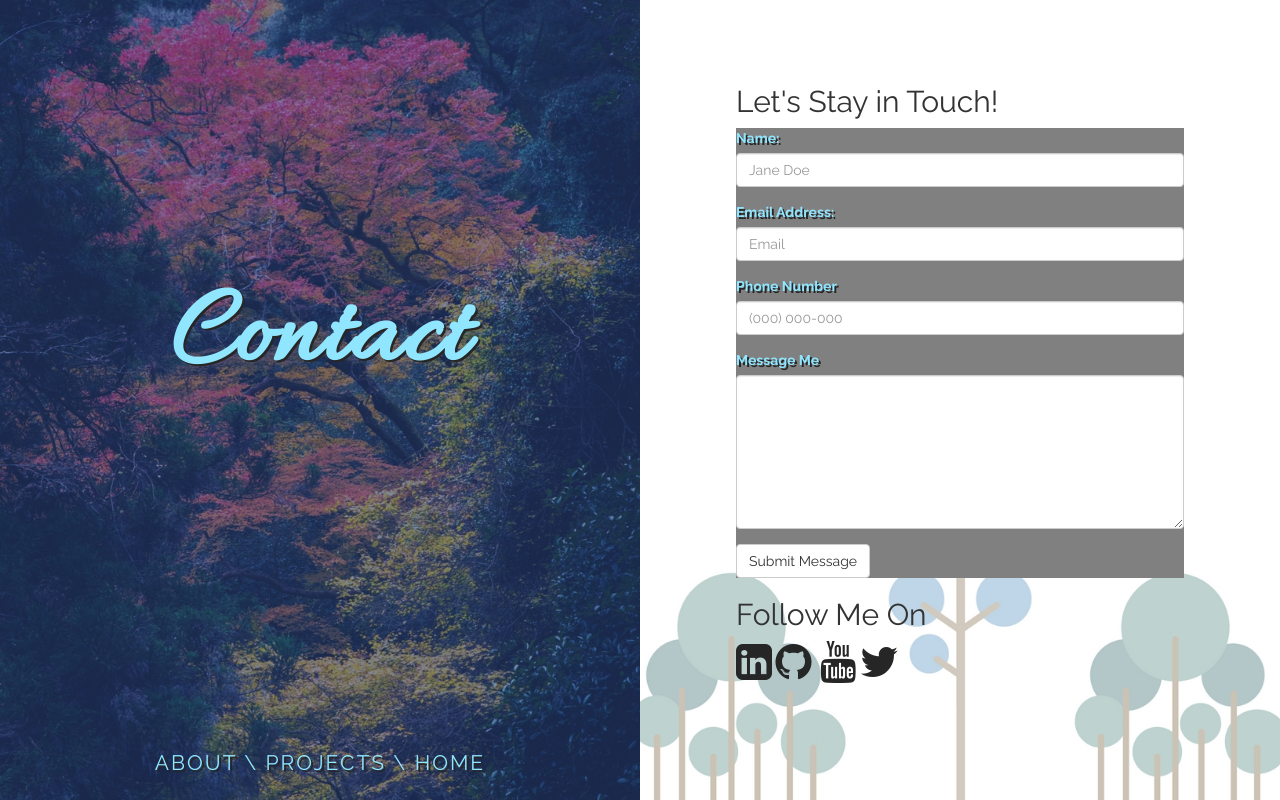
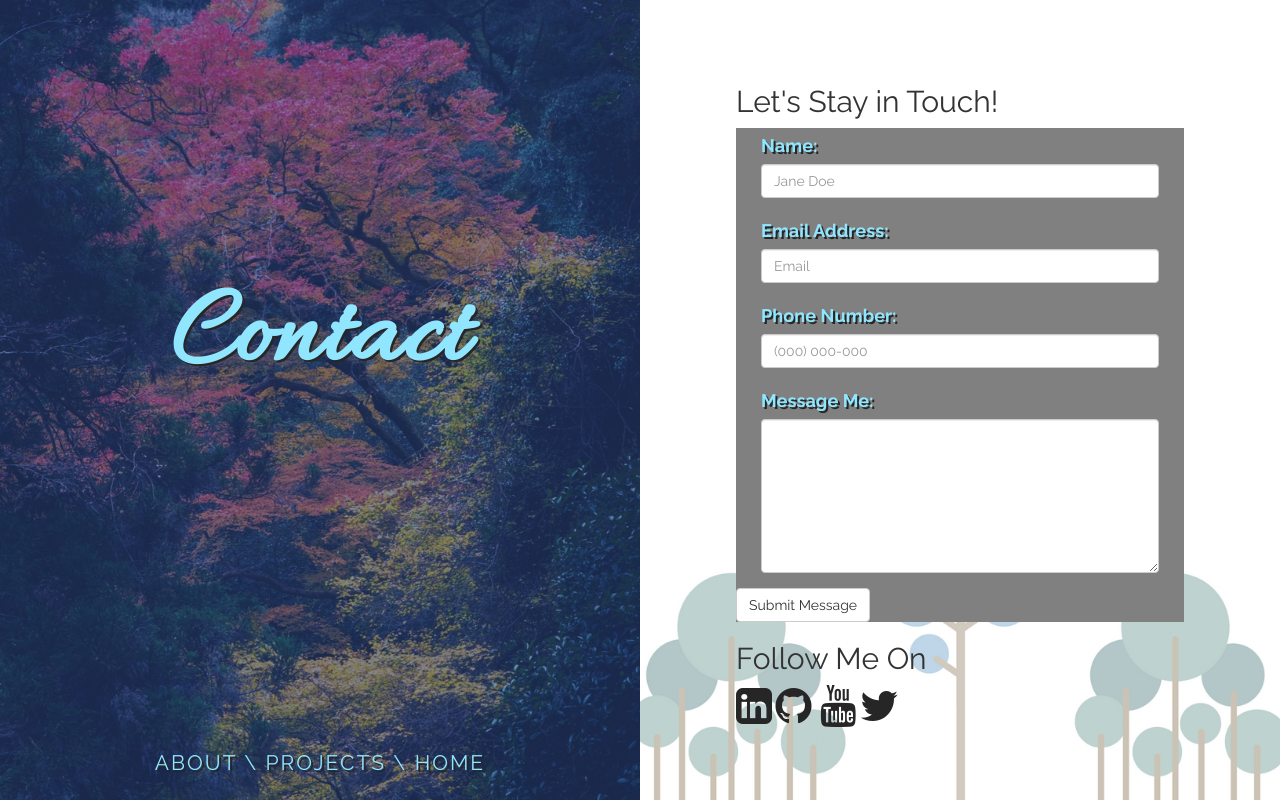
Before and after one commit to MaeganW/Portfolio, a plain HTML site: page contact.html in a window 1280 px wide. Drawn offline with nearby package versions, Linux system fonts and the light colour scheme.

Commit message:
styling on form changed

```diff
--- a/contact.html
+++ b/contact.html
@@ -40,11 +40,11 @@
                         <input type="email" name="_replyto" class="form-control" id="email" placeholder="Email">
                     </div>
                     <div class="form-group">
-                        <label for="phoneNumber">Phone Number</label>
+                        <label for="phoneNumber">Phone Number:</label>
                         <input type="telephone" name="phone" class="form-control" id="phoneNumber" placeholder="(000) 000-000">
                     </div>
                     <div class="form-group">
-                        <label for="message">Message Me</label>
+                        <label for="message">Message Me:</label>
                         <textarea class="form-control" name="message" rows="7" cols="45" id="message"></textarea>
                     </div>
                     <button type="submit" class="btn btn-default" value="Send">Submit Message</button>
--- a/style.css
+++ b/style.css
@@ -242,6 +242,9 @@ i.fa.fa-github, i.fa.fa-eye {
 }
 
 .form-group {
+    font-family: "Raleway";
+    font-size: 1.3em;
+    padding: 5px 25px 0 25px;
     color: #90E6FF;
     text-shadow: 2px 2px #262626;
 }
```
